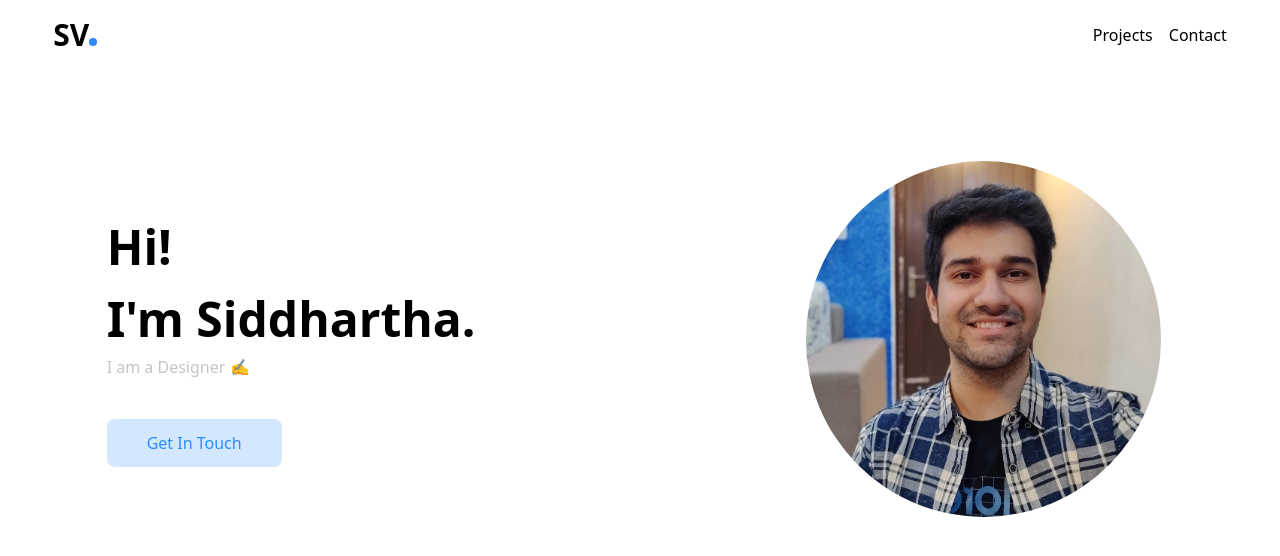
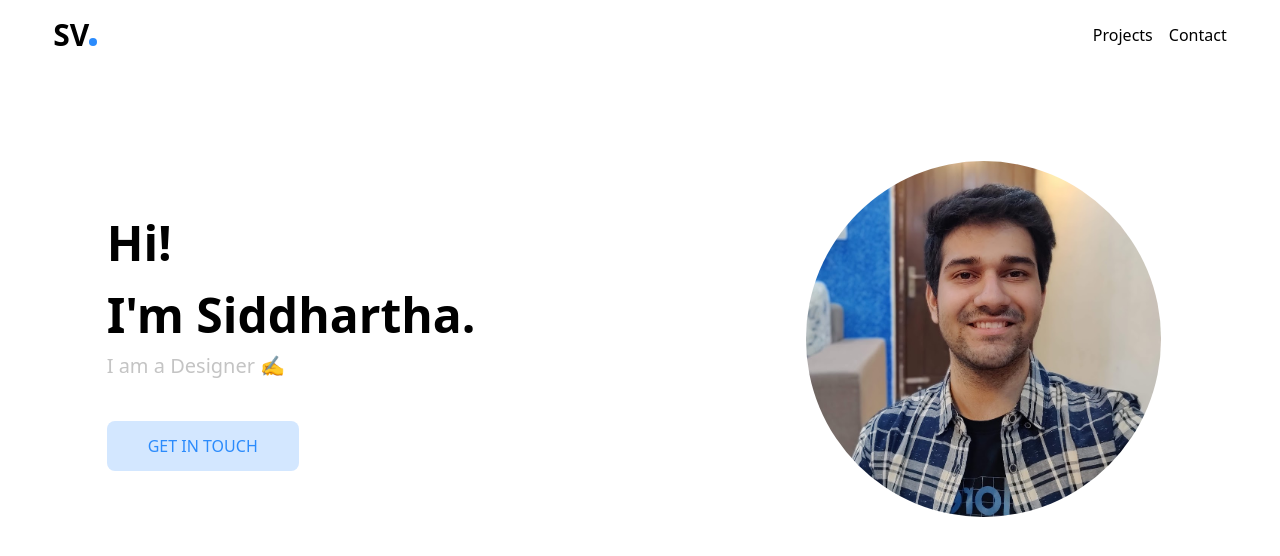
Before and after one commit to BRO3886/sidv.dev, a Next.js app: page / in a window 1280 px wide. Shown: the top 556 px of the page. Built offline with nearby package versions, Linux system fonts and the light colour scheme.

Commit message:
:card_index: improve metadata, other bug fixes

```diff
--- a/components/Landing.jsx
+++ b/components/Landing.jsx
@@ -25,7 +25,7 @@ const Landing = () => {
 						<br />
 						{content.landing.text[1]}
 					</h2>
-					<h1 className="text-grey">
+					<h1 className="text-grey text-xl">
 						{content.landing.text[2]}
 						{" "}
 						<Typical
@@ -34,8 +34,8 @@ const Landing = () => {
 							className="inline-block text-grey"
 						/>
 					</h1>
-					<button className="bg-lightblue px-10 py-3 mt-10 rounded-lg text-blue capitalize">
-						{content.landing.btnText}
+					<button className="bg-lightblue px-10 py-3 mt-10 rounded-lg text-blue font-medium capitalize hover:bg-blue hover:text-white  border border-transparent">
+						{content.landing.btnText.toUpperCase()}
 					</button>
 				</div>
 			</div>
--- a/components/Nav.jsx
+++ b/components/Nav.jsx
@@ -4,10 +4,12 @@ const Nav = () => {
 	return (
 		<div className="text-black">
 			<div className="flex justify-between w-11/12 mx-auto py-3 items-center">
-				<h1 className="text-3xl font-bold text-black">
-					{content.nav.logo}
-					<span className="rounded-full bg-blue h-2 w-2 inline-block"></span>
-				</h1>
+				<a href="/">
+					<h1 className="text-3xl font-bold text-black">
+						{content.nav.logo}
+						<span className="rounded-full bg-blue h-2 w-2 inline-block"></span>
+					</h1>
+				</a>
 				<div>
 					{content.nav.links.map((link, index) => {
 						return (
--- a/content/content.js
+++ b/content/content.js
@@ -18,7 +18,7 @@ export default {
 			alt: "Siddhartha Varma",
 		},
 		text: ["Hi!", "I'm Siddhartha.", "I am a"],
-		typical: ["Fullstack Dev 👨‍💻", 2000, "Designer ✍", 2000, "Netflix Addict 🍿", 2000],
+		typical: ["Fullstack Dev 🚀", 2000, "Designer ✍", 2000, "Netflix Addict 🍿", 2000],
 		btnText: "Get in Touch",
 	},
 };
--- a/pages/index.js
+++ b/pages/index.js
@@ -1,11 +1,18 @@
 import Head from "next/head";
 import Landing from "../components/Landing";
 import Nav from "../components/Nav";
-import styles from "../styles/Home.module.css";
 
 export default function Home() {
 	return (
 		<div className="">
+			<Head>
+				<meta charset="utf-8" />
+				<link rel="icon" href="%PUBLIC_URL%/favicon.ico" />
+				<meta name="viewport" content="initial-scale=1.0, width=device-width" />
+				<meta name="theme-color" content="#ffffff" />
+				<meta name="description" content="Developer. Designer. Technology Enthusiast" />
+				<title>Siddhartha Varma</title>
+			</Head>
 			<Nav />
 			<Landing />
 		</div>
```
